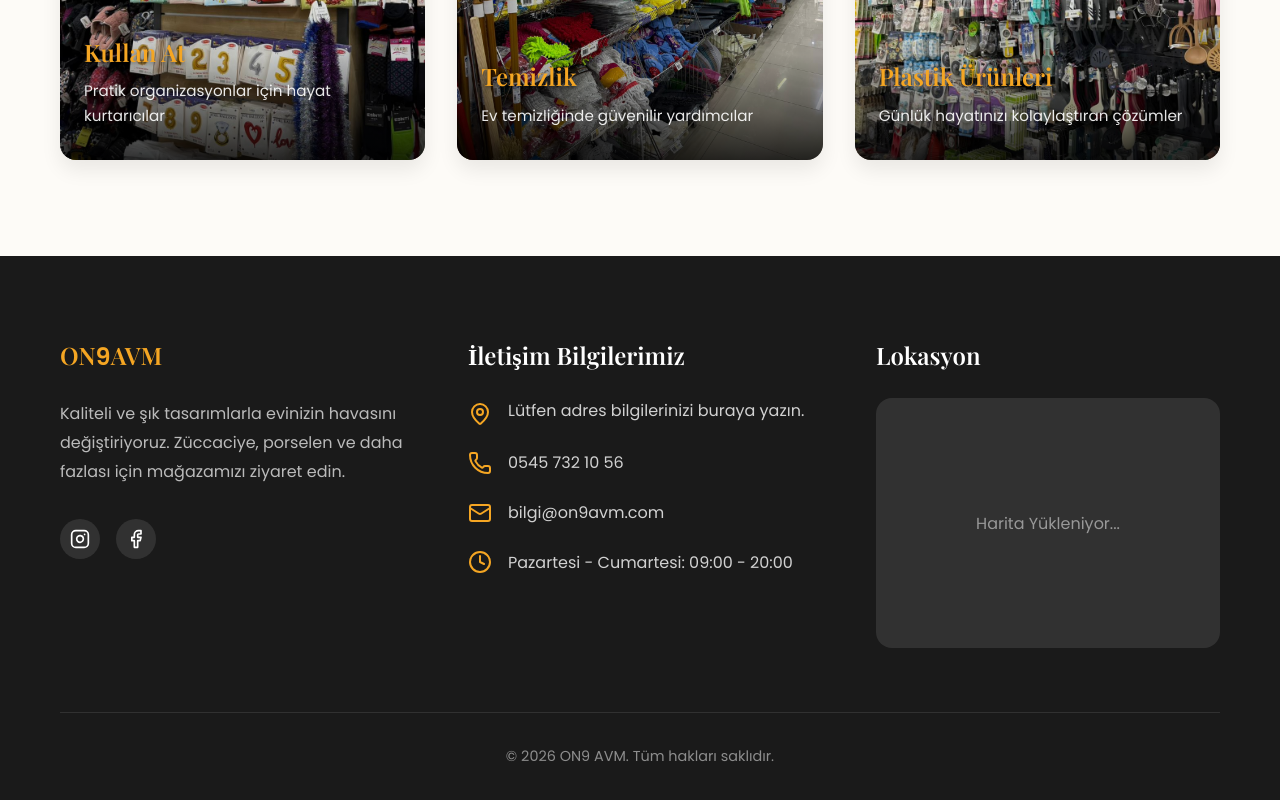
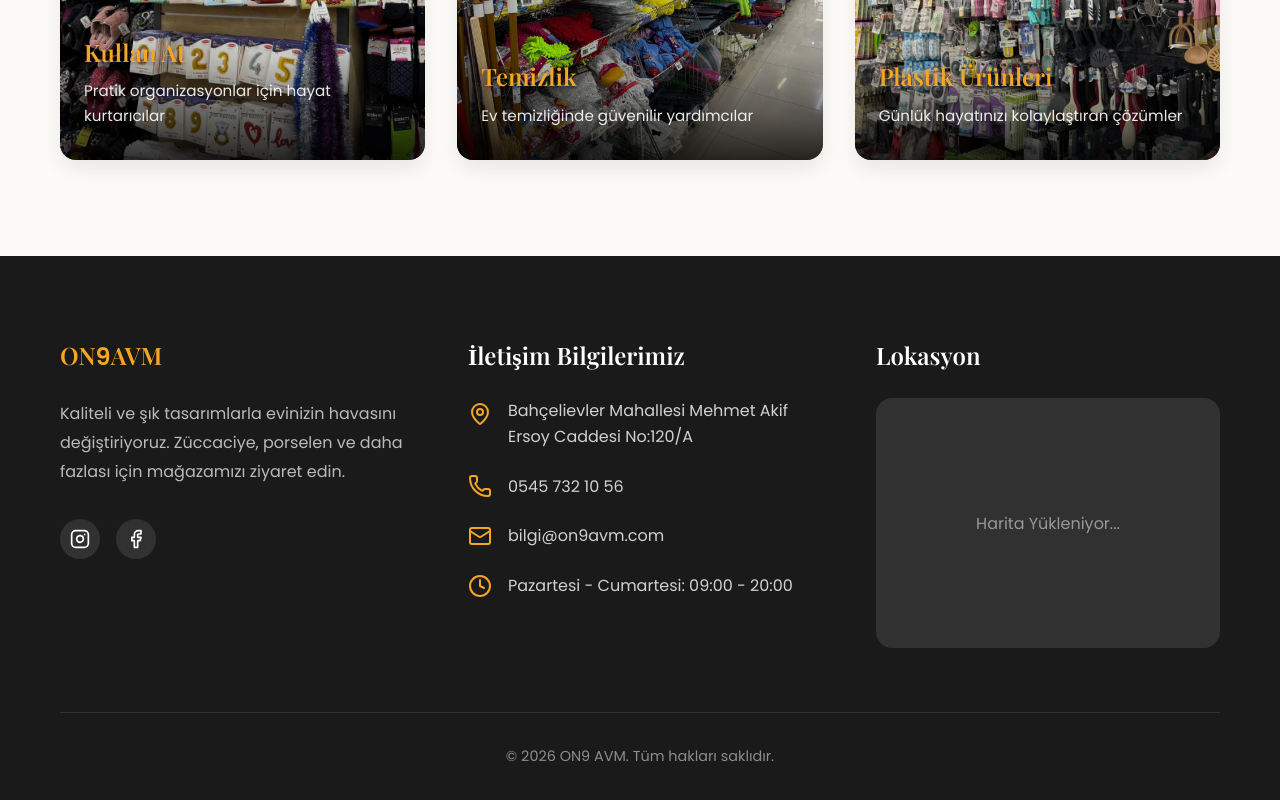
Before and after one commit to Onur1327/elvan, a React app in the folder frontend/: page / in a window 1280 px wide. Shown: the part 3253-4053 px from the top of the page. Built offline with nearby package versions, Linux system fonts and the light colour scheme; the HTML template or start-up script is replaced by a standard one; a web font is replaced by a local one.

Commit message:
chore: update contact address

```diff
--- a/frontend/src/components/Footer.jsx
+++ b/frontend/src/components/Footer.jsx
@@ -6,7 +6,7 @@ const Footer = () => {
   // Bu bilgileri değiştirmek isterseniz direkt olarak bu dosyayı güncelleyebilirsiniz.
   const storeInfo = {
     name: "ON9 AVM",
-    address: "Lütfen adres bilgilerinizi buraya yazın.", // Örnek: "Atatürk Mah. İstiklal Cad. No:1 İstanbul"
+    address: "Bahçelievler Mahallesi Mehmet Akif Ersoy Caddesi No:120/A",
     phone: "0545 732 10 56",
     email: "bilgi@on9avm.com",
     working_hours: "Pazartesi - Cumartesi: 09:00 - 20:00",
```
